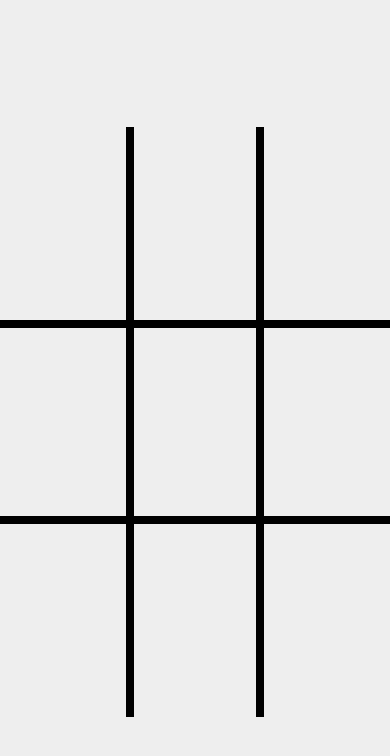
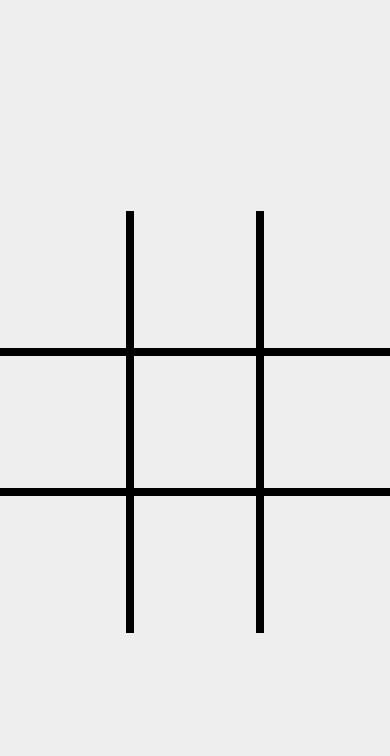
Before and after one commit to mthx/oxo, a React (Create React App) app: page / in a window 390 px wide. Shown: the top 756 px of the page. Built offline with nearby package versions, Linux system fonts and the light colour scheme.

Commit message:
Easy fix for mobile.
Should probably do something in JS to get this perfect but this is enough for now.

```diff
--- a/src/BoardDisplay.module.css
+++ b/src/BoardDisplay.module.css
@@ -1,6 +1,6 @@
 .board {
-  height: 70vh;
-  width: 70vh;
+  height: 50vh;
+  width: 50vh;
 }
 table.board {
   border-collapse: collapse;
@@ -33,7 +33,7 @@ button.square {
   background: inherit;
   color: black;
   font-family: sans-serif;
-  font-size: 8rem;
+  font-size: 6rem;
   cursor: pointer;
   text-align: center;
   vertical-align: middle;
```
